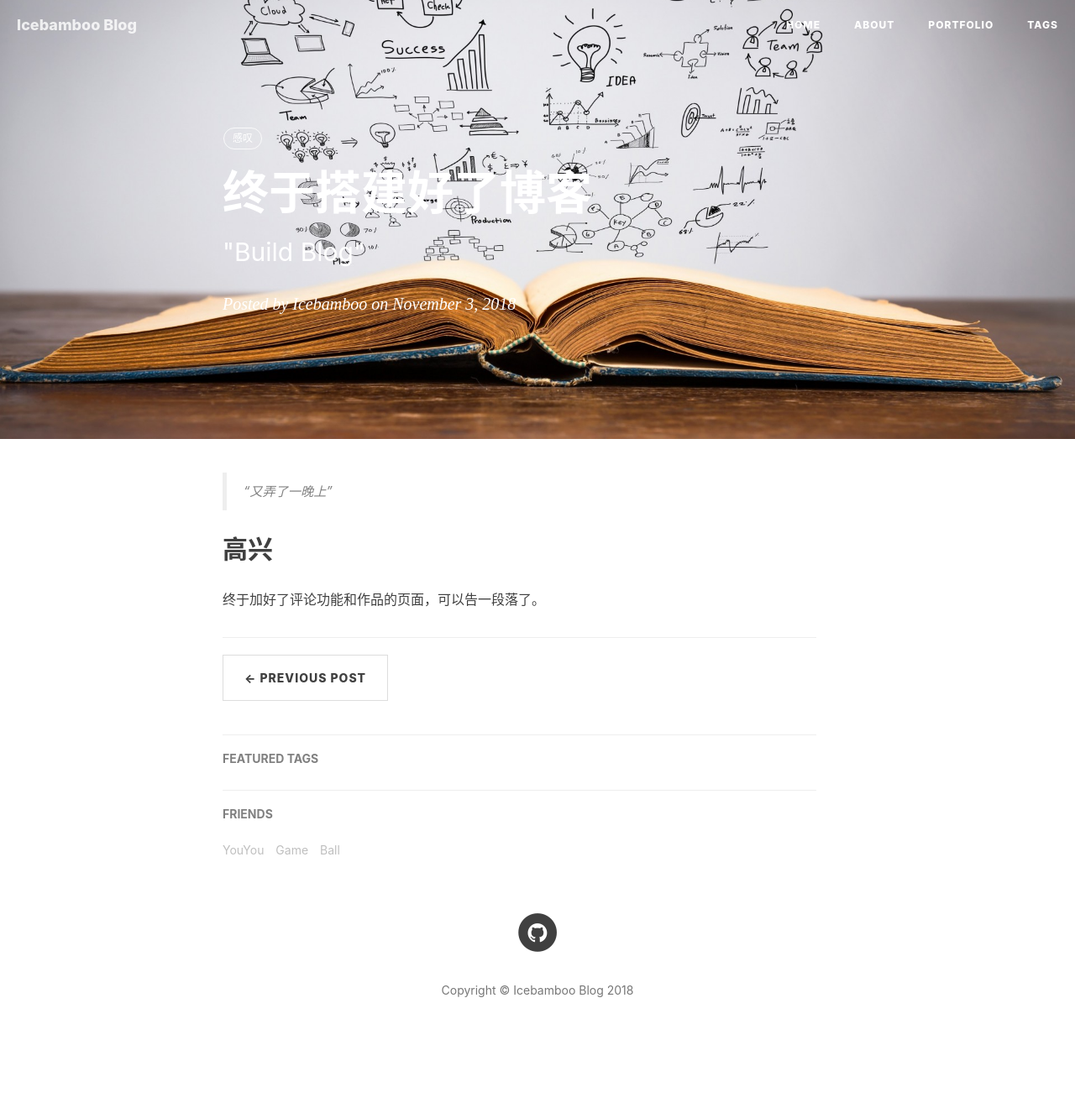
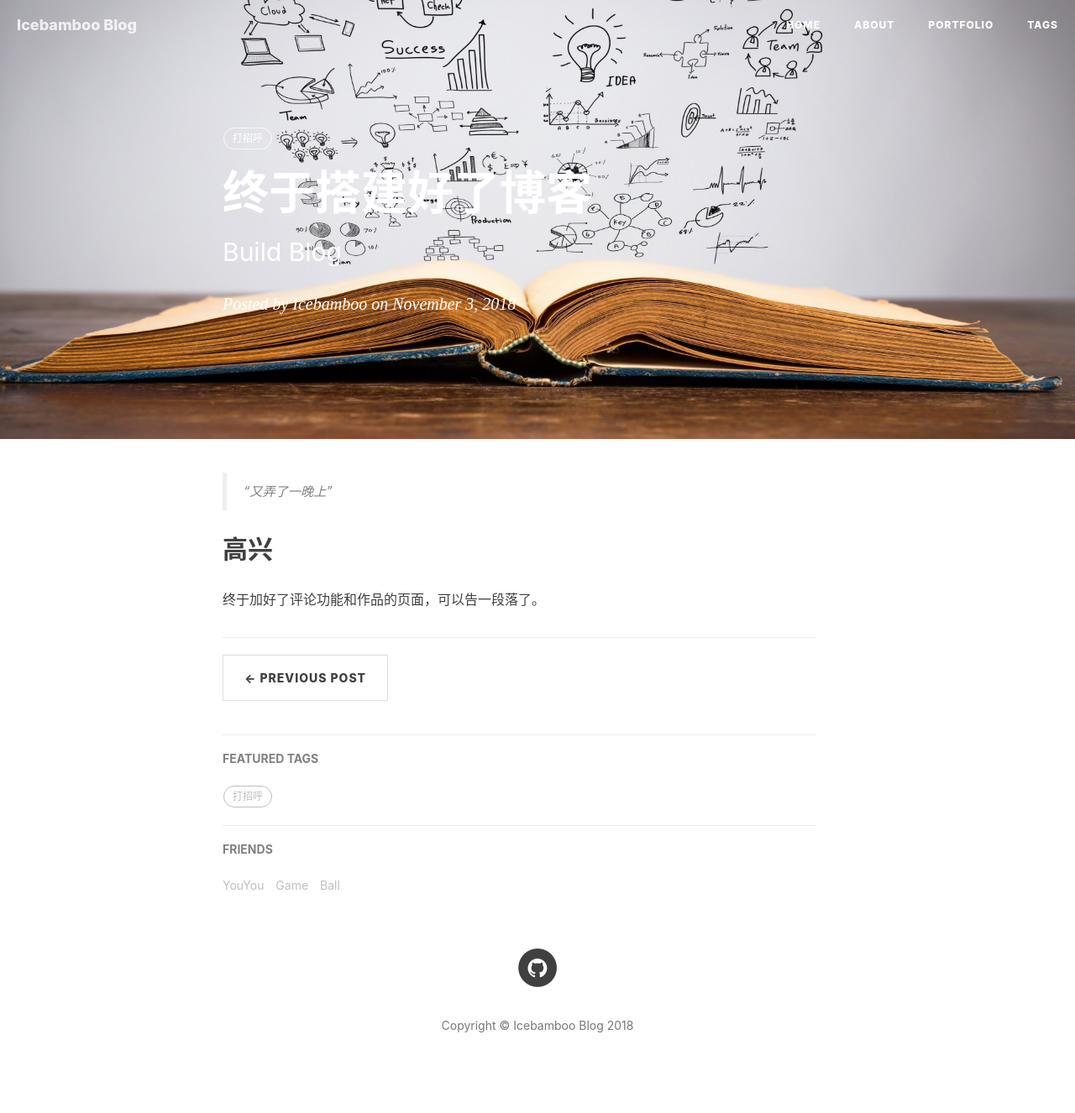
Before and after one commit to icebamboo97/icebamboo97.github.io, a Jekyll site: the page built from _posts/2018-11-03-build-blog.md, in a window 1280 px wide. Shown: the whole page at 84% size. Built offline with Jekyll 4.4.1, drawn with Linux system fonts in a browser that asks for light colours; nearby versions of some CDN libraries; comment, search, counter and statistics services are not loaded; before the commit the page ends 1284 px from its top, so only the background shows below that.

Commit message:
done all work
yeah!!!!

```diff
--- a/_posts/2018-11-03-Build Blog.md
+++ b/_posts/2018-11-03-build-blog.md
@@ -1,15 +1,16 @@
 ---
-layout: post
-title: 终于搭建好了博客
-subtitle: ' "Build Blog"'
-author: Icebamboo
+layout:     post
+title:      终于搭建好了博客
+subtitle:   "Build Blog"
+author:     Icebamboo
 header-img: img/post-bg.jpg
 tags:
-  - 感叹
+    - 打招呼
 ---
 
 > “又弄了一晚上”
 
+
 ## 高兴
 
 终于加好了评论功能和作品的页面，可以告一段落了。
```
Also changed, not shown: _posts/2018-11-02-hello-2018.md (renamed from _posts/2018-11-02-Hello 2018.md, +4 -4 lines).
